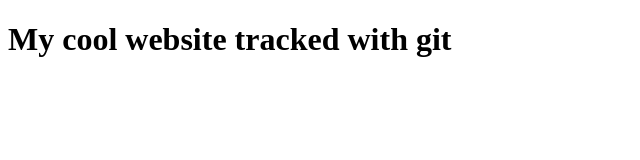
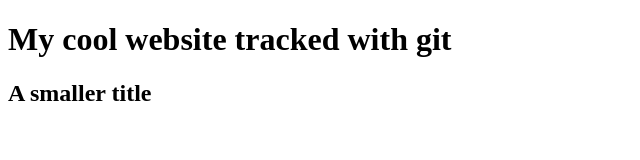
Before and after one commit to moreelen/FEWD, a plain HTML site: page Week4/lesson_7/index.html in a window 1280 px wide. Shown: the whole page, without its empty margins (0-640 px from the left). Drawn offline with Linux system fonts and the light colour scheme.

Commit message:
added style.css and added h2 to index.html

```diff
--- a/Week4/lesson_7/index.html
+++ b/Week4/lesson_7/index.html
@@ -5,5 +5,6 @@
 </head>
 <body>
   <h1>My cool website tracked with git</h1>
+  <h2>A smaller title</h2>
 </body>
 </html>
```
Also changed, not shown: Week4/lesson_7/style.css (added).
